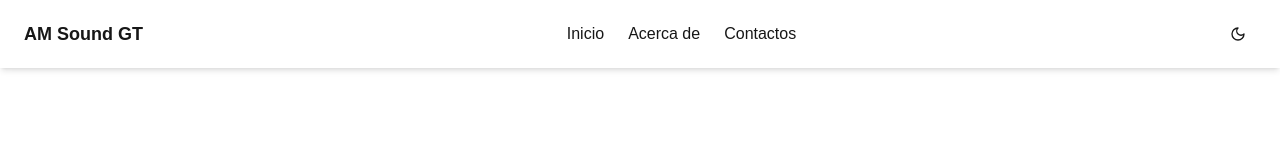
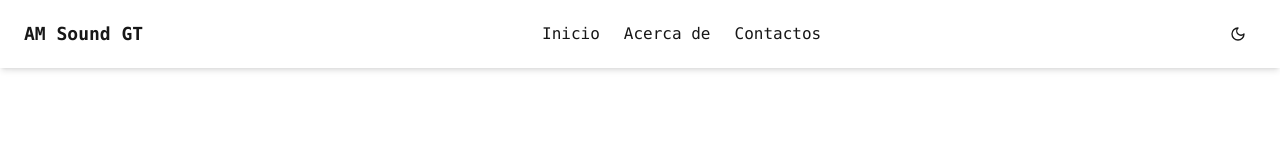
Before and after one commit to Alfarog507/amsoundgt, a Next.js app: page / in a window 1280 px wide. Shown: the top 160 px of the page. Built offline with nearby package versions, Linux system fonts and the light colour scheme.

Commit message:
Feature Navbar

```diff
--- a/components/Navbar.tsx
+++ b/components/Navbar.tsx
@@ -3,20 +3,20 @@ import ThemeToggleButton from "./ThemeToggleButton";
 
 export default function Navbar() {
   return (
-    <header className="fixed top-0 left-0 w-full bg-background text-foreground shadow-md z-10">
+    <header className="fixed top-0 left-0 w-full bg-white dark:bg-gray-900 text-foreground shadow-md z-10 transition-colors duration-300">
       <nav className="flex justify-between items-center px-6 py-4 max-w-screen-xl mx-auto">
         {/* Logo */}
-        <div className="text-lg font-bold">AM Sound GT</div>
+        <div className="text-lg font-bold font-mono">AM Sound GT</div>
 
         {/* Enlaces de navegación */}
-        <div className="flex space-x-6">
-          <a href="#home" className="text-foreground hover:text-blue-500">
+        <div className="flex space-x-6 font-mono">
+          <a href="#home" className="hover:text-blue-500 transition-colors">
             Inicio
           </a>
-          <a href="#about" className="text-foreground hover:text-blue-500">
+          <a href="#about" className="hover:text-blue-500 transition-colors">
             Acerca de
           </a>
-          <a href="#contact" className="text-foreground hover:text-blue-500">
+          <a href="#contact" className="hover:text-blue-500 transition-colors">
             Contactos
           </a>
         </div>
```
